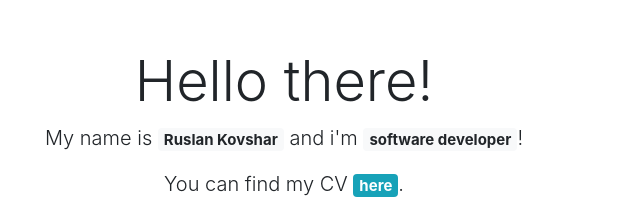
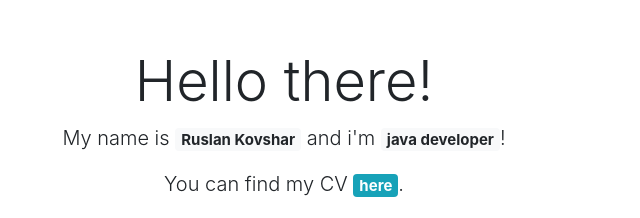
Before and after one commit to RuslanKovshar/RuslanKovshar.github.io, a plain HTML site: page index.html in a window 1280 px wide. Shown: the top 218 px of the page, without its empty margins (356-996 px from the left). Drawn offline with nearby package versions, Linux system fonts and the light colour scheme.

Commit message:
updated index.html

```diff
--- a/index.html
+++ b/index.html
@@ -7,7 +7,7 @@
 <body>
 <div class="container mt-5 text-center">
   <h1 class="display-4">Hello there!</h1>
-  <p class="lead">My name is <span class="badge badge-light">Ruslan Kovshar</span> and i'm <span class="badge badge-light">software developer</span>!</p>
+  <p class="lead">My name is <span class="badge badge-light">Ruslan Kovshar</span> and i'm <span class="badge badge-light">java developer</span>!</p>
 
   <p class="lead">You can find my CV
 <a href="https://github.com/RuslanKovshar/RuslanKovshar.github.io/blob/master/ruslan_kovshar_cv.docx?raw=true" class="badge badge-info">here</a>.</p>
```
